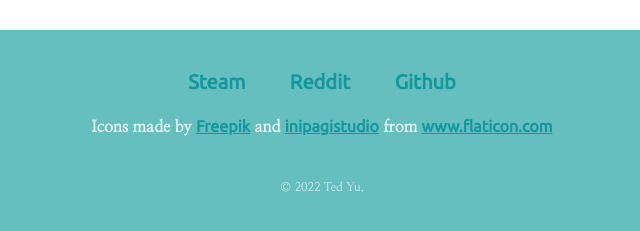
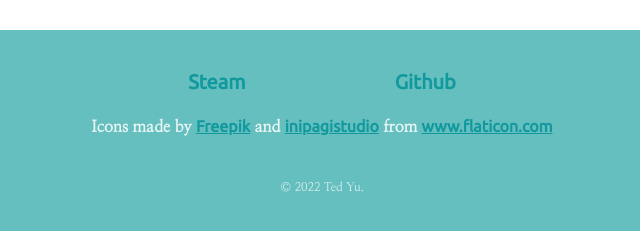
Before and after one commit to tty-yjy/personal-site-v1, a plain HTML site: page index.html in a window 1280 px wide. Shown: the part 2615-2846 px from the top of the page, 318-958 px from the left. Drawn offline with Linux system fonts and the light colour scheme.

Commit message:
Update index.html

```diff
--- a/index.html
+++ b/index.html
@@ -50,7 +50,7 @@
 
     <div class="container-bottom">
       <a class="footer-link" href="https://steamcommunity.com/id/tty2862">Steam</a>
-      <a class="footer-link" display="hidden" href="https://www.reddit.com/user/Resniperowl/">Reddit</a>
+      <a class="footer-link" style="visibility: hidden;" href="https://www.reddit.com/user/Resniperowl/">Reddit</a>
       <a class="footer-link" href="https://github.com/tty-yjy">Github</a>
       <p class="footer-text">Icons made by <a href="https://www.flaticon.com/authors/freepik" title="Freepik">Freepik</a> and <a href="https://www.flaticon.com/free-icon/chef-hat_3164192?term=chef%20hat&page=1&position=14" title="inipagistudio">inipagistudio</a> from <a href="https://www.flaticon.com/" title="Flaticon"> www.flaticon.com</a></p>
       <p class="copyright">© 2022 Ted Yu.</p>
```
